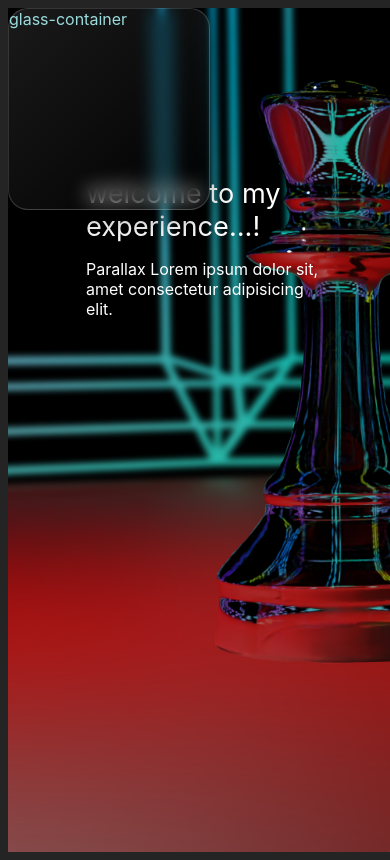
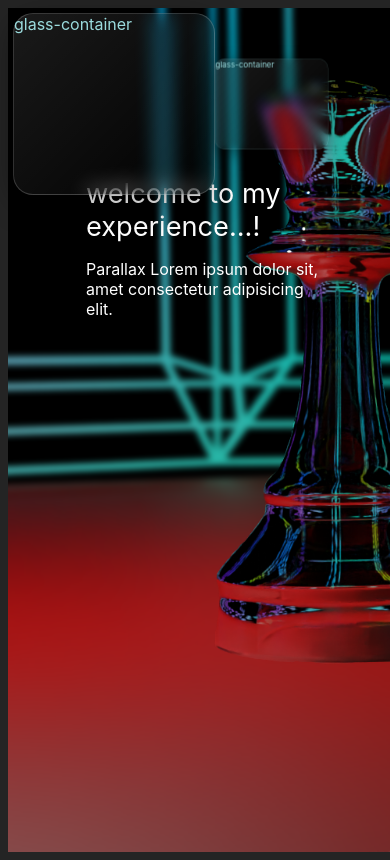
Before and after one commit to MKuART/portfolio, a React (Vite) app in the folder frontend/: page / in a window 390 px wide. Built offline with nearby package versions, Linux system fonts and the light colour scheme.

Commit message:
navCards, outsource, transition editing

```diff
--- a/frontend/src/App.jsx
+++ b/frontend/src/App.jsx
@@ -1,14 +1,16 @@
 
 import './App.css'
+import React, { useEffect } from 'react';
 import Parallax from './components/Parallax'
-import Navbar from './components/navbar'
+import LeftNav from './components/navbar/LeftNav'
+import RightNav from './components/navbar/RightNav'
 
 function App() {
 
 
   return (
     <>
-
+    <LeftNav/><RightNav/>
     <Parallax/>
 
     </>
--- a/frontend/src/components/Navbar.jsx
+++ b/frontend/src/components/NavbarTest.jsx
@@ -1,5 +1,5 @@
 import React from 'react'
-import './navbar.css'
+import './navbarTest.css'
 
 const Navbar = () => {
   return (
--- a/frontend/src/components/Parallax.jsx
+++ b/frontend/src/components/Parallax.jsx
@@ -6,14 +6,12 @@ const Parallax = () => {
   return (
     <div className='body'>
         <div className='section1'>
-            <div className='glass'>glass-container</div>
             <div  className='text'>welcome to my experience...!
             <p className='text-p'>Parallax Lorem ipsum dolor sit, amet consectetur adipisicing elit.</p></div>
         </div>
         <div className='section2'>
           <div className='eyes'>
           <div className='eyeL'></div><div className='eyeR '></div>
-          <div className='see-more'>see more!</div>
           </div>
         </div>
     </div>
--- /dev/null
+++ b/frontend/src/components/navbar/LeftNav.css
@@ -0,0 +1,41 @@
+.glass-left{
+    position: absolute;
+/*     background-color: aqua; */
+    margin: 30px;
+    min-width: 200px;
+    max-width: 300px;
+
+    height: 20vw;
+    min-height: 200px;
+    z-index: 1;
+    background: linear-gradient(135deg, rgba(255,255,255,0.1), rgba(255,255,255,0));
+    backdrop-filter: blur(10px);
+    -webkit-backdrop-filter: blur(10px);
+    border-radius: 20px;
+    border: 1px solid rgba(255,255,255,0.18);
+    box-shadow: 0 8px 32px rgba(0,0,0,0.37);
+}
+@media screen and (max-width: 1600px) {
+    .glass-left{
+
+    }
+}
+@media screen and (max-width: 1000px) {
+    .glass-left{
+        min-height: 180px;
+        margin: 20px;
+    }
+}
+@media screen and (max-width: 768px) {
+    .glass-left{
+        margin: 10px;
+    }
+}
+@media screen and (max-width: 530px) {
+    .glass-left{
+        margin: 5px;
+    }
+}
+@media screen and (max-width: 390px) {
+
+}
--- /dev/null
+++ b/frontend/src/components/navbar/LeftNav.jsx
@@ -0,0 +1,12 @@
+import React from 'react'
+import './LeftNav.css'
+
+function LeftNav() {
+  return (
+    <div className='glass-left-container'>
+      <div className='glass-left'>glass-container</div>
+    </div>
+  )
+}
+
+export default LeftNav
--- /dev/null
+++ b/frontend/src/components/navbar/RightNav.css
@@ -0,0 +1,44 @@
+.glass-right{
+    --cyan-text:  rgb(155, 219, 221, 1);
+    --cyan-border:  rgb(155, 219, 221, 0.18);
+    position: fixed;
+/*     background-color: aqua; */
+    right: 0px;
+    margin: 30px;
+    width: 550px;
+
+    height: 20vw;
+    min-height: 200px;
+    z-index: 2;
+    background: linear-gradient(135deg, rgba(255,255,255,0.1), rgba(255,255,255,0));
+    backdrop-filter: blur(10px);
+    -webkit-backdrop-filter: blur(10px);
+    border-radius: 20px;
+    border: 1px solid var(--cyan-border);
+    box-shadow: 0 8px 32px rgba(0,0,0,0.37);
+}
+@media screen and (max-width: 1600px) {
+    .glass-right{
+        height: 10vw;
+        min-height: 180px;
+    }
+}
+@media screen and (max-width: 1000px) {
+    .glass-right{
+        width: 225px;
+        margin: 20px;
+    }
+}
+@media screen and (max-width: 768px) {
+    .glass-right{
+        margin: 10px;
+    }
+}
+@media screen and (max-width: 530px) {
+    .glass-right{
+        margin: 5px;
+    }
+}
+@media screen and (max-width: 390px) {
+
+}
--- /dev/null
+++ b/frontend/src/components/navbar/RightNav.jsx
@@ -0,0 +1,28 @@
+import React from 'react'
+import { useEffect } from 'react';
+import './RightNav.css'
+
+function RightNav() {
+
+    useEffect(() => {
+        const handleScroll = () => {
+          const rightNav = document.querySelector('.glass-right');
+
+          if (rightNav) {
+
+            const scale = window.scrollY > 0 ? 0 : 0.5;
+            rightNav.style.transition = 'transform 0.5s';
+            rightNav.style.transform = `scale(${scale})`;
+          }
+        };
+        window.addEventListener('scroll', handleScroll);
+        return () => {
+          window.removeEventListener('scroll', handleScroll);
+        };
+      }, []);
+  return (
+    <div className='glass-right'>glass-container</div>
+  )
+}
+
+export default RightNav
--- a/frontend/src/components/parallax.css
+++ b/frontend/src/components/parallax.css
@@ -1,8 +1,11 @@
 .body{
+    --text-whihte: rgba(255,255,255,1);
+    --black-bg: rgba(0,0,0,1);
+    --cyan-text:  rgb(155, 219, 221, 1);
     width: 100vw;
     height: 100vh;
     margin: 0;
-    background: rgb(0, 0, 0);
+    background: var(--black-bg);
     perspective: 1px;
     transform-style: preserve-3d;
     overflow-x: hidden;
@@ -61,7 +64,7 @@
     left: 20%;
     right: 20%;
     transform: scale(1,1,1) translate(-50%, -10%);
-    color: white;
+    color: var(--text-whihte);
     font-size: 5rem;
     z-index: -1;
     /* transform: translate(-0.8px) scale(1.5,1.6) translate(-33%,10%); */
@@ -90,40 +93,27 @@
     }
 }
 
-.glass{
-    position: fixed;
-    background-color: aqua;
-    top: 0;
-    min-width: 200px;
-    max-width: 300px;
 
-    height: 20vw;
-    min-height: 200px;
-    z-index: 2;
-    background: linear-gradient(135deg, rgba(255,255,255,0.1), rgba(255,255,255,0));
-    backdrop-filter: blur(10px);
-    -webkit-backdrop-filter: blur(10px);
-    border-radius: 20px;
-    border: 1px solid rgba(255,255,255,0.18);
-    box-shadow: 0 8px 32px rgba(0,0,0,0.37);
-}
 
 .section2 {
-    background: black;
+    background: var(--black-bg);
 
 }
 .eyeL, .eyeR {
-    background-color: rgba(255,255,255,1);
+    background-color: var(--text-whihte);
     height: 150px;
     width: 150px;
     border-radius: 50%;
-
+    border: 20px solid rgba(255, 255, 255, 0.5);
+    box-sizing: border-box;
+    cursor: pointer;
 }
 .eyes{
     padding-left: 15%;
     margin-top: 200px;
     display: flex;
     font-size: 3rem;
+    position: fixed;
 }
 .eyeL::after, .eyeR::after {
     content: '';
```
Also changed, not shown: frontend/src/components/navbarTest.css (renamed from frontend/src/components/navbar.css).
